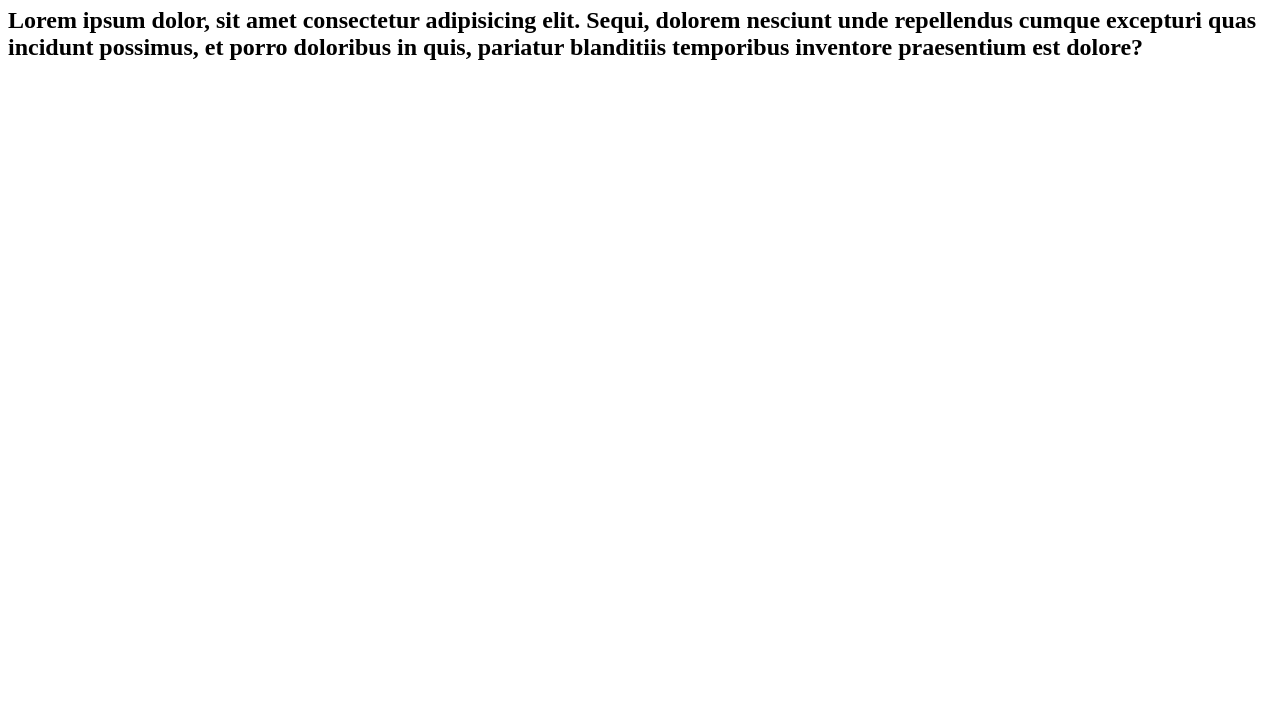
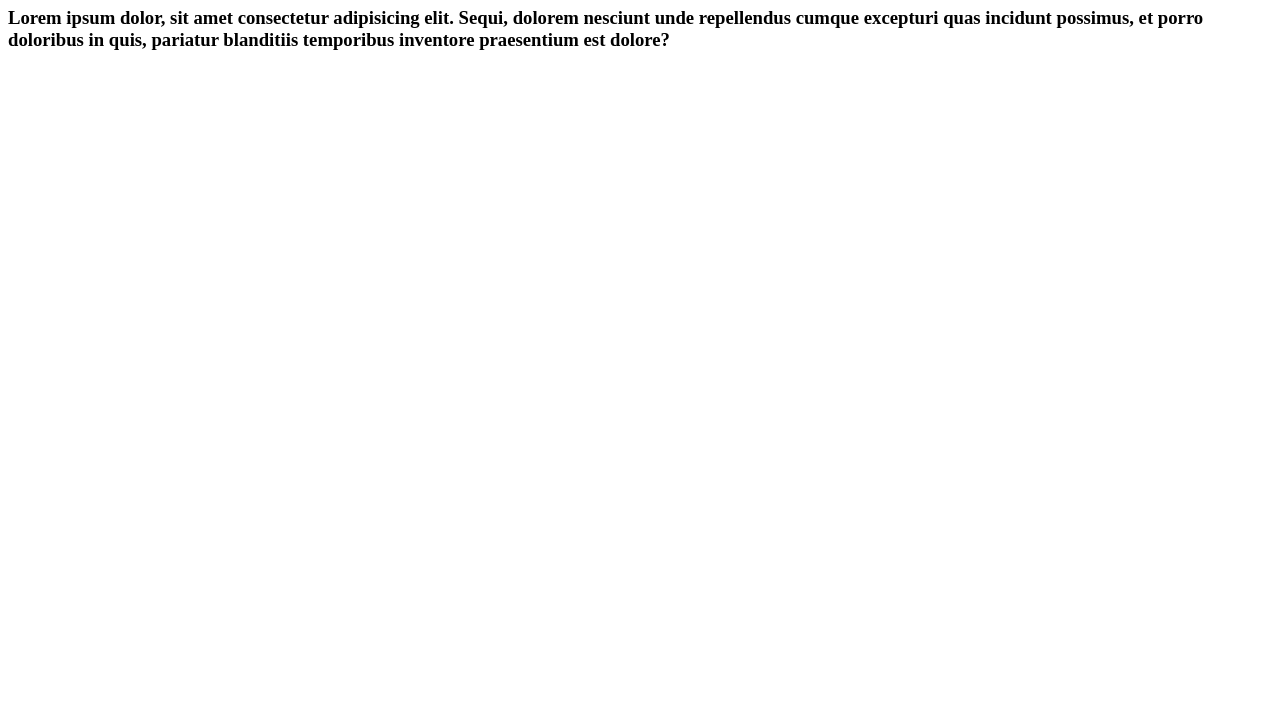
Before and after one commit to yutaro023/pegar_input_flask, a plain HTML site: page index.html in a window 1280 px wide. Shown: the part 73-800 px from the top of the page. Drawn offline with Linux system fonts and the light colour scheme.

Commit message:
11° commit - Fix: Mudei de h2 para h3

```diff
--- a/index.html
+++ b/index.html
@@ -7,6 +7,6 @@
 </head>
 <body>
     <h1>Hello, World!</h1>
-    <h2>Lorem ipsum dolor, sit amet consectetur adipisicing elit. Sequi, dolorem nesciunt unde repellendus cumque excepturi quas incidunt possimus, et porro doloribus in quis, pariatur blanditiis temporibus inventore praesentium est dolore?</h2>
+    <h3>Lorem ipsum dolor, sit amet consectetur adipisicing elit. Sequi, dolorem nesciunt unde repellendus cumque excepturi quas incidunt possimus, et porro doloribus in quis, pariatur blanditiis temporibus inventore praesentium est dolore?</h3>
 </body>
 </html>
```
